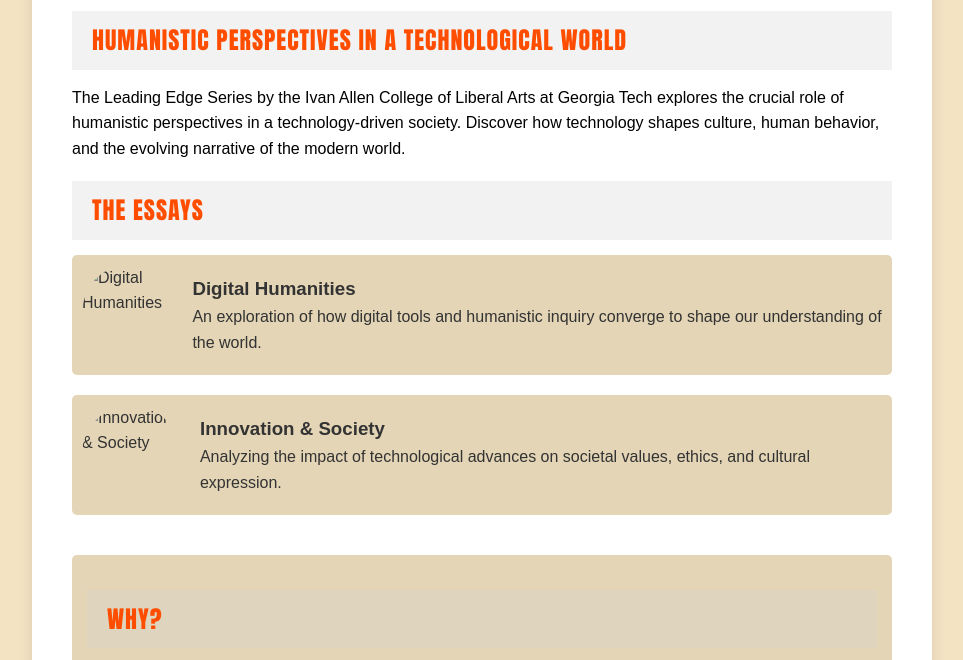
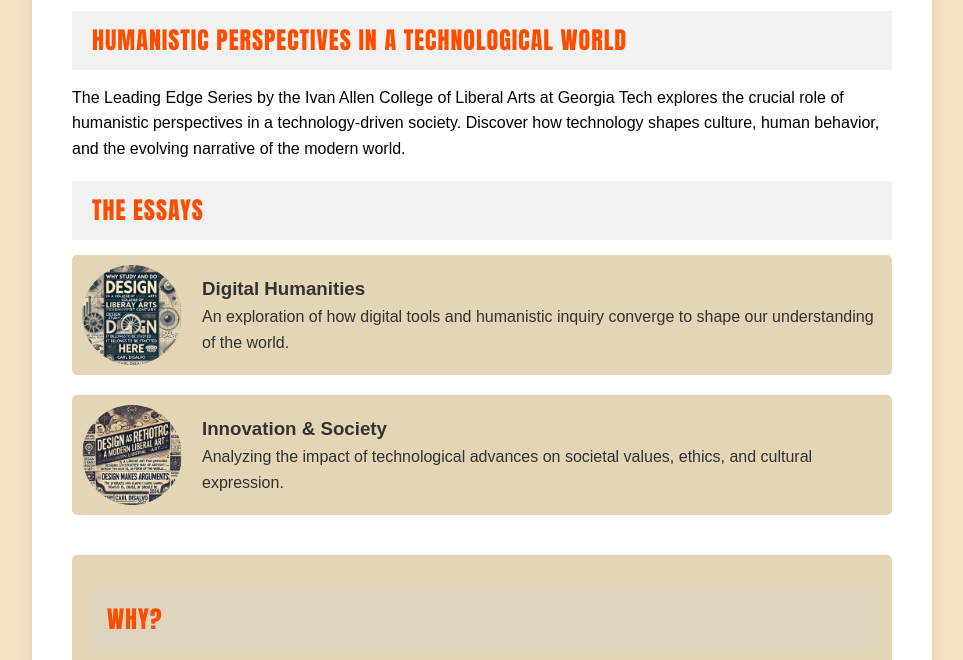
Before and after one commit to hartswf0/HPTW, a plain HTML site: page index.html in a window 1280 px wide. Shown: the part 112-772 px from the top of the page, without its empty margins (158-1121 px from the left). Drawn offline with Linux system fonts and the light colour scheme.

Commit message:
Update index.html

```diff
--- a/index.html
+++ b/index.html
@@ -96,14 +96,14 @@
         <h2>The Essays</h2>
         <div class="link-section">
             <a href="disalvo_01.html" class="link-card">
-                <img src="path/to/image1.jpg" alt="Digital Humanities">
+                <img src="d2.webp" alt="Digital Humanities">
                 <div>
                     <h3>Digital Humanities</h3>
                     <p>An exploration of how digital tools and humanistic inquiry converge to shape our understanding of the world.</p>
                 </div>
             </a>
             <a href="disalvo_02.html" class="link-card">
-                <img src="path/to/image2.jpg" alt="Innovation & Society">
+                <img src="d1.webp" alt="Innovation & Society">
                 <div>
                     <h3>Innovation & Society</h3>
                     <p>Analyzing the impact of technological advances on societal values, ethics, and cultural expression.</p>
```
